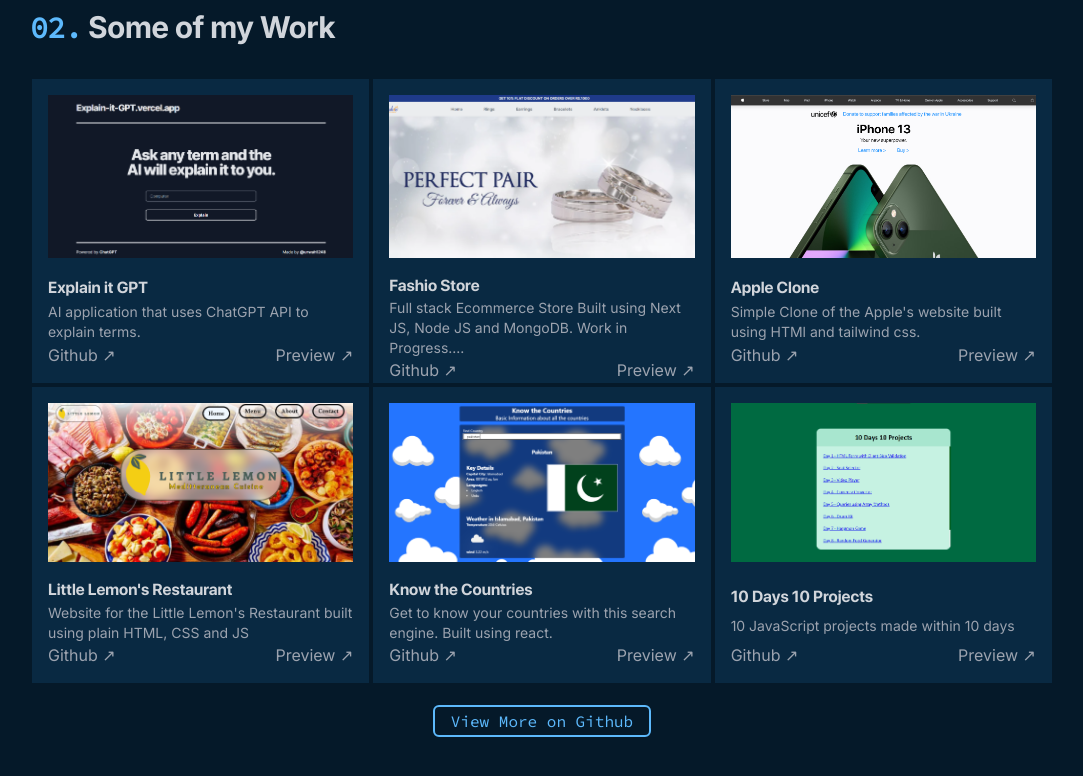
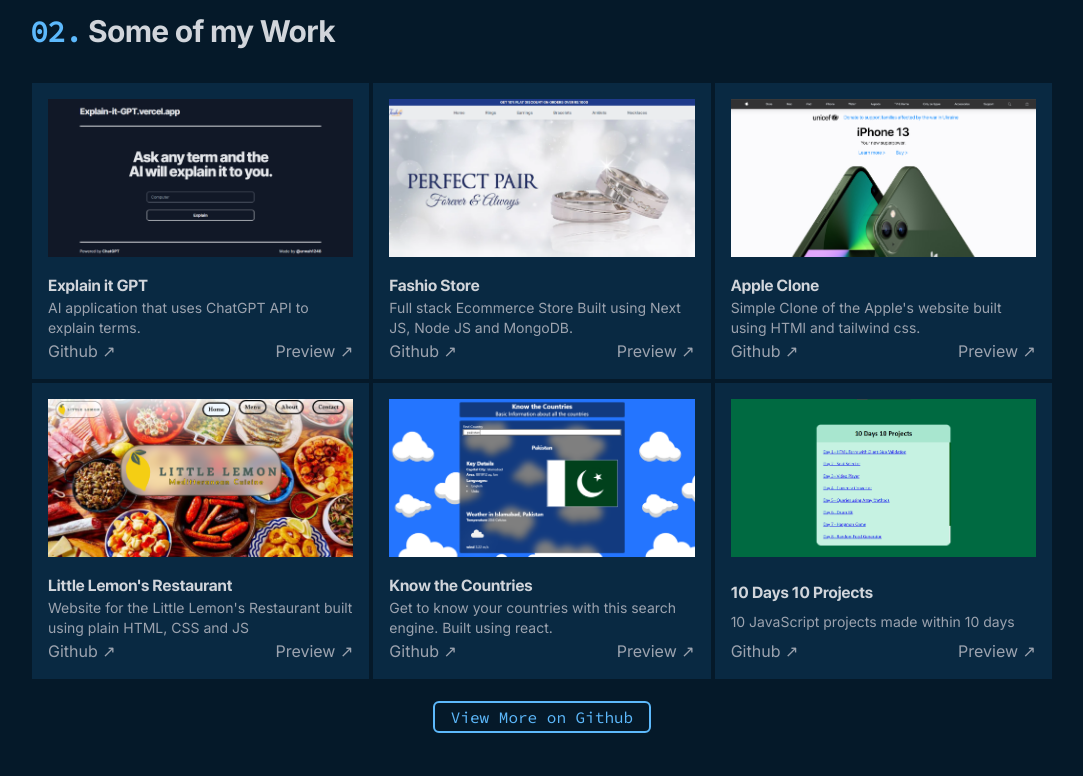
Before and after one commit to urwah1248/portfolioV2, a React (Create React App) app: page / in a window 1280 px wide. Shown: the part 1647-2423 px from the top of the page, without its empty margins (98-1181 px from the left). Built offline with nearby package versions, Linux system fonts and the light colour scheme; the HTML template or start-up script is replaced by a standard one.

Commit message:
Updated Projects

```diff
--- a/src/projects.js
+++ b/src/projects.js
@@ -16,7 +16,7 @@
     },
     {
         title: "Fashio Store",
-        detail: "Full stack Ecommerce Store Built using Next JS, Node JS and MongoDB. Work in Progress....",
+        detail: "Full stack Ecommerce Store Built using Next JS, Node JS and MongoDB.",
         img: p6,
         repo: "https://github.com/urwah1248/next-ecommerce-app-fashio-store",
         prev: "https://fashiostore.vercel.app"
```
